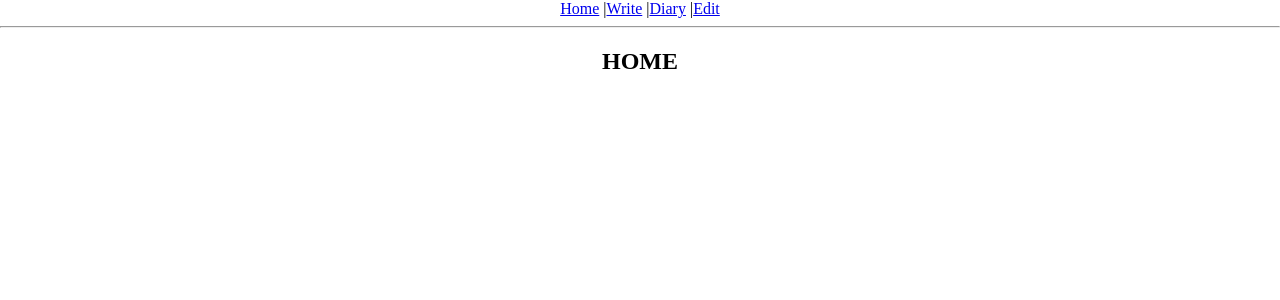
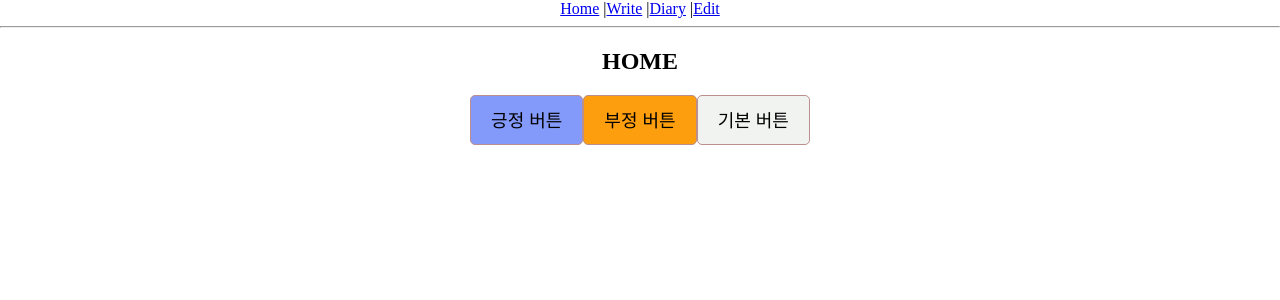
Before and after one commit to kmiiyaaa/project3, a React (Create React App) app: page / in a window 1280 px wide. Shown: the top 300 px of the page. Built offline with nearby package versions, Linux system fonts and the light colour scheme; a web font is replaced by a local one.

Commit message:
Button 공통  컴포넌트 추가

```diff
--- /dev/null
+++ b/src/component/Button.css
@@ -0,0 +1,24 @@
+.Button {
+  cursor: pointer;
+  border: 1px solid rosybrown;
+  border-radius: 5px;
+  padding: 10px 20px 10px 20px;
+  font-size: 18px;
+  white-space: nowrap;
+  font-family: "Nanum Pen Script";
+}
+
+.Button_positive {
+  background-color: #849afa;
+  counter-reset: white;
+}
+
+.Button_negative {
+  background-color: #fd9e0e;
+  counter-reset: white;
+}
+
+.Button_default {
+  background-color: #f1f3f1;
+  counter-reset: black;
+}
--- /dev/null
+++ b/src/component/Button.js
@@ -0,0 +1,18 @@
+import "./Button.css";
+
+//Button 컴포넌트 props -> 버튼의 이름 text, 이벤트핸들러 onclick
+const Button = ({ text, type, onClick }) => {
+  const btnType = ["positive", "negative"].includes(type) ? type : "default";
+  //positive -> button의 클래스이름 -> Button Button_positive
+
+  return (
+    <button
+      className={["Button", `Button_${btnType}`].join(" ")}
+      onClick={onclick}
+    >
+      {text}
+    </button>
+  );
+};
+
+export default Button;
--- a/src/pages/Home.js
+++ b/src/pages/Home.js
@@ -1,13 +1,25 @@
 import { useSearchParams } from "react-router-dom";
+import Button from "../component/Button";
 
 const Home = () => {
-  const [searchParams, setSearchParams] = useSearchParams(); //값이 여러개로 들어오는 경우
-  console.log(searchParams.get("memberId")); //이 문법 알아두기 (10/1, 11:20분쯤)
+  //const [searchParams, setSearchParams] = useSearchParams(); //값이 여러개로 들어오는 경우
+  //console.log(searchParams.get("memberId")); //이 문법 알아두기 (10/1, 11:20분쯤)
   //request.getPatameter("mgmberId") 와 유시
 
   return (
     <div>
       <h2>HOME</h2>
+      <Button
+        type={"positive"}
+        text={"긍정 버튼"}
+        onClick={alert("positive")}
+      />
+      <Button
+        type={"negative"}
+        text={"부정 버튼"}
+        onClick={alert("negative")}
+      />
+      <Button text={"기본 버튼"} onClick={alert("default")} />
     </div>
   );
 };
```
